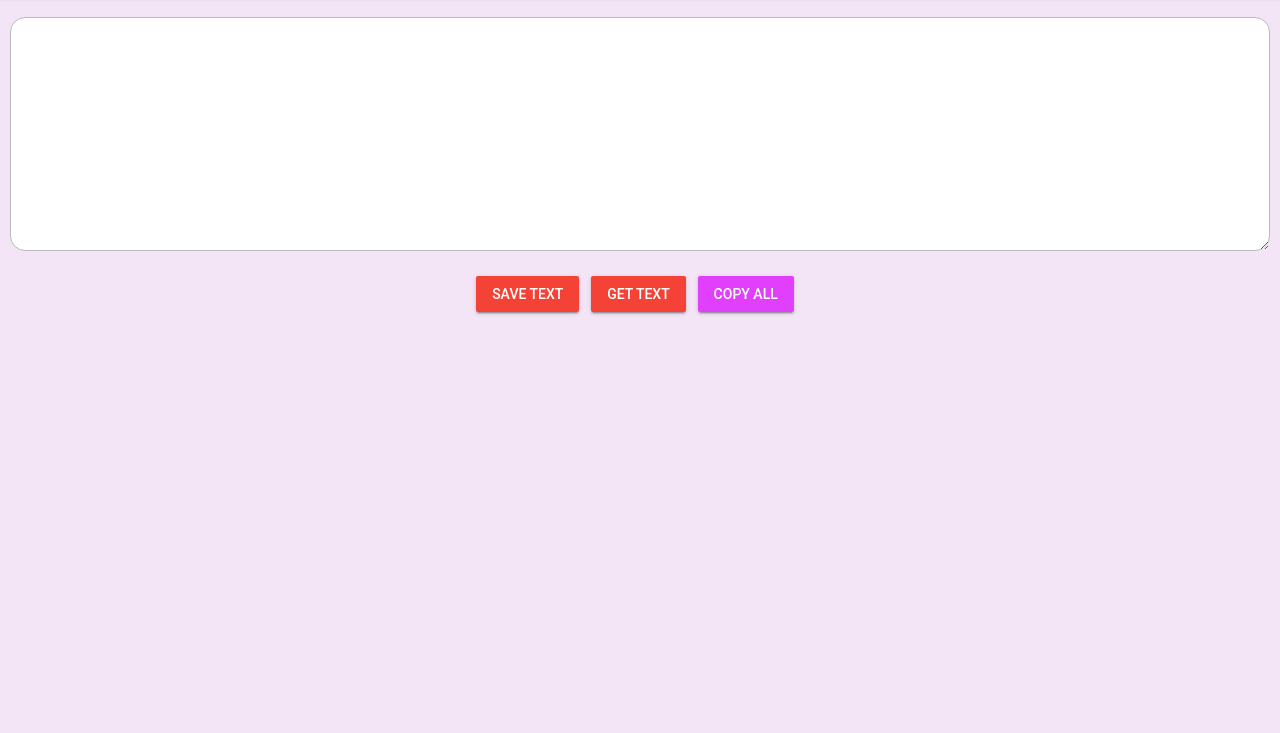
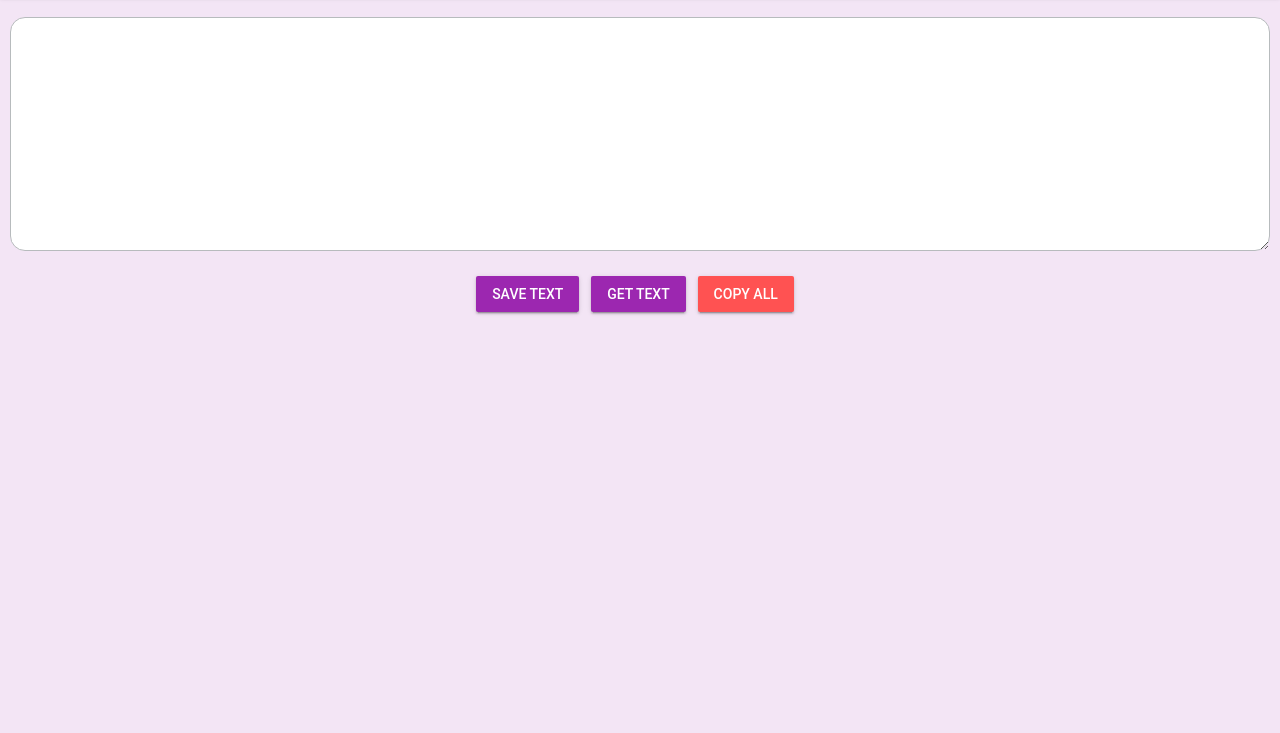
Before and after one commit to joaofelipes/copy, a plain HTML site: page index.html in a window 1280 px wide. Shown: the part 67-800 px from the top of the page. Drawn offline with nearby package versions, Linux system fonts and the light colour scheme; no server answers.

Commit message:
18052317-175639

```diff
--- a/index.html
+++ b/index.html
@@ -3,7 +3,7 @@
 <head>
 	<meta charset="utf-8">
 	<meta http-equiv="X-UA-Compatible" content="IE=edge">
-	<meta name="theme-color" content="#F44336">
+	<meta name="theme-color" content="#9C27B0">
 	<meta name="viewport" content="width=device-width, initial-scale=1.0">
 	<meta name="mobile-web-app-capable" content="yes">
 	<link rel="icon" type="image/png" href="image/ninja-152.png" sizes=152x152>
@@ -11,7 +11,7 @@
 	<title>Text Transfer</title>
   	<link rel="stylesheet" href="css/style.css"/>
   	<link rel="stylesheet" href="https://fonts.googleapis.com/icon?family=Material+Icons">
-	<link rel="stylesheet" href="https://code.getmdl.io/1.3.0/material.red-purple.min.css" />
+	<link rel="stylesheet" href="https://code.getmdl.io/1.3.0/material.purple-red.min.css" />
 	<script defer src="https://code.getmdl.io/1.3.0/material.min.js"></script>
   	<script src="js/jquery-3.1.1.min.js"></script>
   	<script src="https://www.gstatic.com/firebasejs/5.0.2/firebase.js"></script>
```
